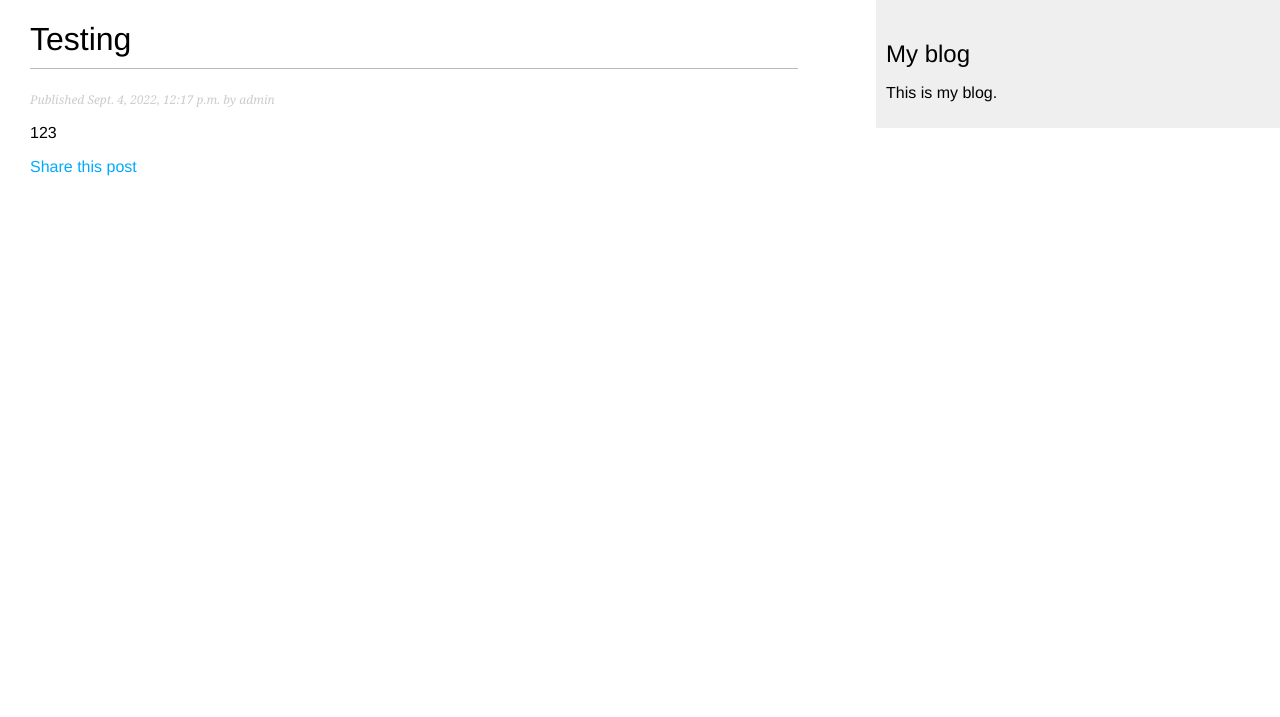
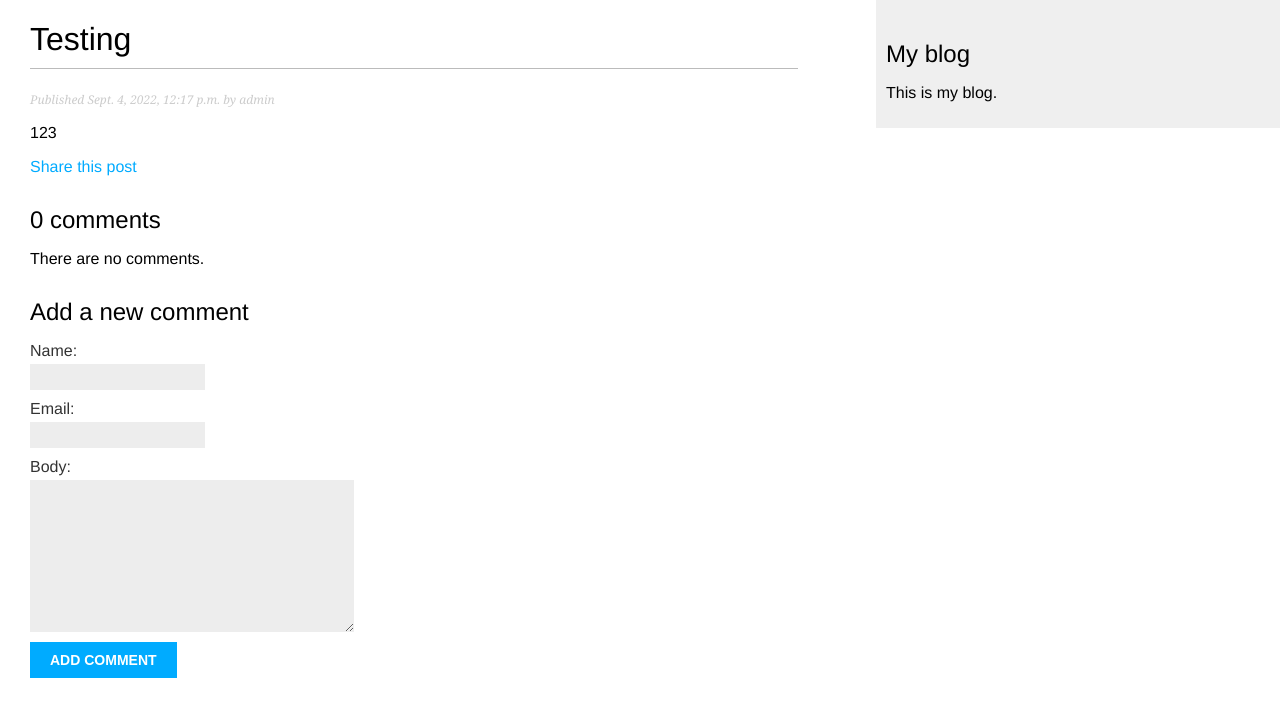
Before and after one commit to sla686/django-learning, a Django app: a page that uses blog/templates/blog/post/detail.html in a window 1280 px wide. Shown: the top 717 px of the page. Run offline with Django 4.2, Linux system fonts and the light colour scheme; data comes from the database, SQL or seed files in the repository; both versions use the stored data as it was after the commit.

Commit message:
implemented comments system (works!)

```diff
--- a/blog/forms.py
+++ b/blog/forms.py
@@ -1,4 +1,6 @@
 from django import forms
+
+from .models import Comment
 
 
 class EmailPostForm(forms.Form):
@@ -7,3 +9,9 @@ class EmailPostForm(forms.Form):
     to = forms.EmailField()
     comments = forms.CharField(required=False,
                                widget=forms.Textarea)
+
+
+class CommentForm(forms.ModelForm):
+    class Meta:
+        model = Comment
+        fields = ['name', 'email', 'body']
--- a/blog/models.py
+++ b/blog/models.py
@@ -46,3 +46,24 @@ class Post(models.Model):
                              self.publish.month,
                              self.publish.day,
                              self.slug])
+
+
+class Comment(models.Model):
+    post = models.ForeignKey(Post,
+                             on_delete=models.CASCADE,
+                             related_name='comments')
+    name = models.CharField(max_length=80)
+    email = models.EmailField()
+    body = models.TextField()
+    created = models.DateTimeField(auto_now_add=True)
+    updated = models.DateTimeField(auto_now=True)
+    active = models.BooleanField(default=True)
+
+    class Meta:
+        ordering = ['created']
+        indexes = [
+            models.Index(fields=['created']),
+        ]
+
+    def __str__(self):
+        return f'Comment by {self.name} on {self.post}'
--- a/blog/templates/blog/post/detail.html
+++ b/blog/templates/blog/post/detail.html
@@ -11,4 +11,21 @@
             Share this post
         </a>
     </p>
+    {% with comments.count as total_comments %}
+        <h2>
+            {{ total_comments }} comment{{ total_comments|pluralize }}
+        </h2>
+    {% endwith %}
+    {% for comment in comments %}
+        <div class="comment">
+            <p class="info">
+                Comment {{ forloop.counter }} by {{ comment.name }}
+                {{ comment.created }}
+            </p>
+            {{ comment.body|linebreaks }}
+        </div>
+    {% empty %}
+        <p>There are no comments.</p>
+    {% endfor %}
+    {% include "blog/post/includes/comment_form.html" %}
 {% endblock %}
--- /dev/null
+++ b/blog/templates/blog/post/includes/comment_form.html
@@ -0,0 +1,6 @@
+<h2>Add a new comment</h2>
+<form action="{% url "blog:post_comment" post.id %}" method="post">
+    {{ form.as_p }}
+    {% csrf_token %}
+    <p><input type="submit" value="Add comment"></p>
+</form>
--- a/blog/urls.py
+++ b/blog/urls.py
@@ -17,4 +17,6 @@ urlpatterns = [
     path('<int:post_id>/share/',
          views.post_share,
          name='post_share'),
+    path('<int:post_id>/comment/',
+         views.post_comment, name='post_comment'),
 ]
--- a/blog/views.py
+++ b/blog/views.py
@@ -2,9 +2,10 @@ from django.shortcuts import render, get_object_or_404
 from django.core.paginator import Paginator, EmptyPage, PageNotAnInteger
 from django.views.generic import ListView
 from django.core.mail import send_mail
+from django.views.decorators.http import require_POST
 
 from .models import Post
-from .forms import EmailPostForm
+from .forms import EmailPostForm, CommentForm
 
 
 def post_list(request):
@@ -33,9 +34,17 @@ def post_detail(request, year, month, day, post):
                              publish__year=year,
                              publish__month=month,
                              publish__day=day)
+
+    # List of active comments for this post
+    comments = post.comments.filter(active=True)
+    # Form for users to comment
+    form = CommentForm()
+
     return render(request,
                   'blog/post/detail.html',
-                  {'post': post})
+                  {'post': post,
+                   'comments': comments,
+                   'form': form})
 
 
 class PostListView(ListView):
@@ -71,3 +80,17 @@ def post_share(request, post_id):
     return render(request, 'blog/post/share.html', {'post': post,
                                                     'form': form,
                                                     'sent': sent})
+
+
+@require_POST
+def post_comment(request, post_id):
+    post = get_object_or_404(Post, id=post_id, status=Post.Status.PUBLISHED)
+    comment = None
+    form = CommentForm(data=request.POST)
+    if form.is_valid():
+        comment = form.save(commit=False)
+        comment.post = post
+        comment.save()
+    return render(request, 'blog/post/comment.html', {'post': post,
+                                                      'form': form,
+                                                      'comment': comment})
```
Also changed, not shown: blog/admin.py (+8 -1 lines), blog/templates/blog/post/comment.html (added, +10 -0 lines), db.sqlite3.
